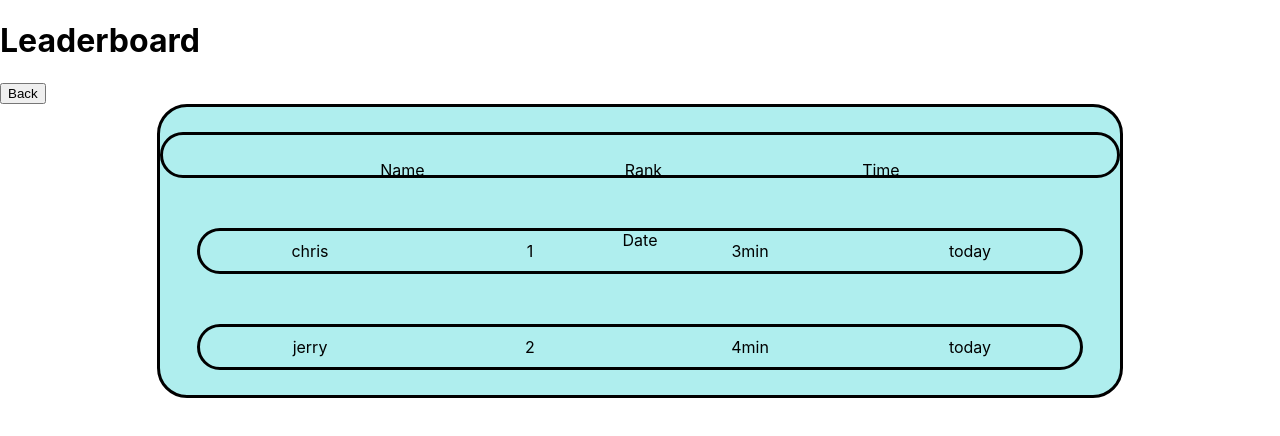
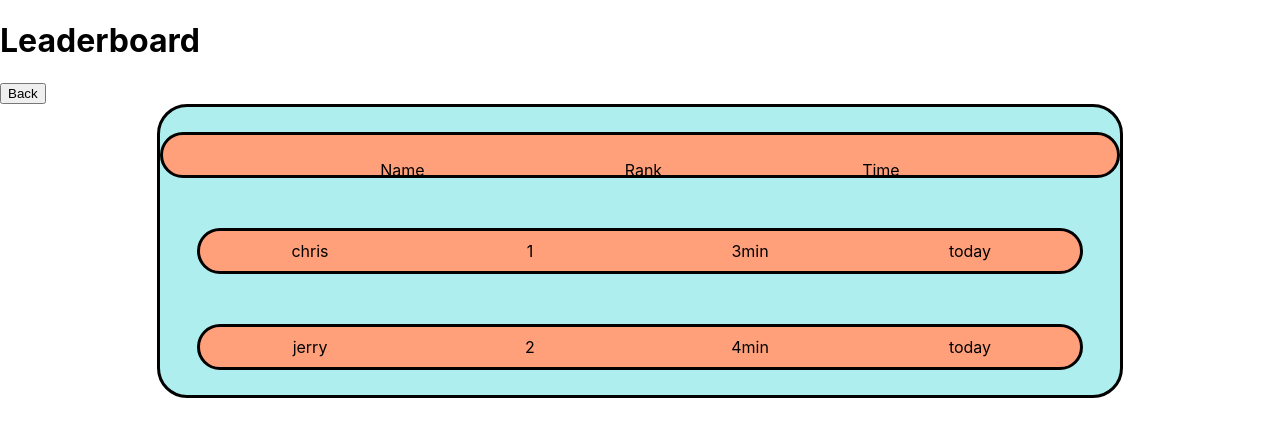
Before and after one commit to chrissharif/Web-Escape, a React (Create React App) app in the folder client/: page /leaderboard in a window 1280 px wide. Shown: the top 436 px of the page. Built offline with nearby package versions, Linux system fonts and the light colour scheme.

Commit message:
Simple Styling

```diff
--- a/client/src/components/Leaderboard.css
+++ b/client/src/components/Leaderboard.css
@@ -28,6 +28,7 @@
   align-content: space-around;
   border: solid black 3px;
   border-radius: 30px;
+  background-color: lightsalmon;
 }
 
 .sample {
--- a/client/src/components/Win.jsx
+++ b/client/src/components/Win.jsx
@@ -2,6 +2,9 @@ import './Win.css'
 import React from 'react'
 
 function Win() {
+
+
+
   return (
     <div>
       <div className='text'>You escaped! You finished in (time).<br />
```
